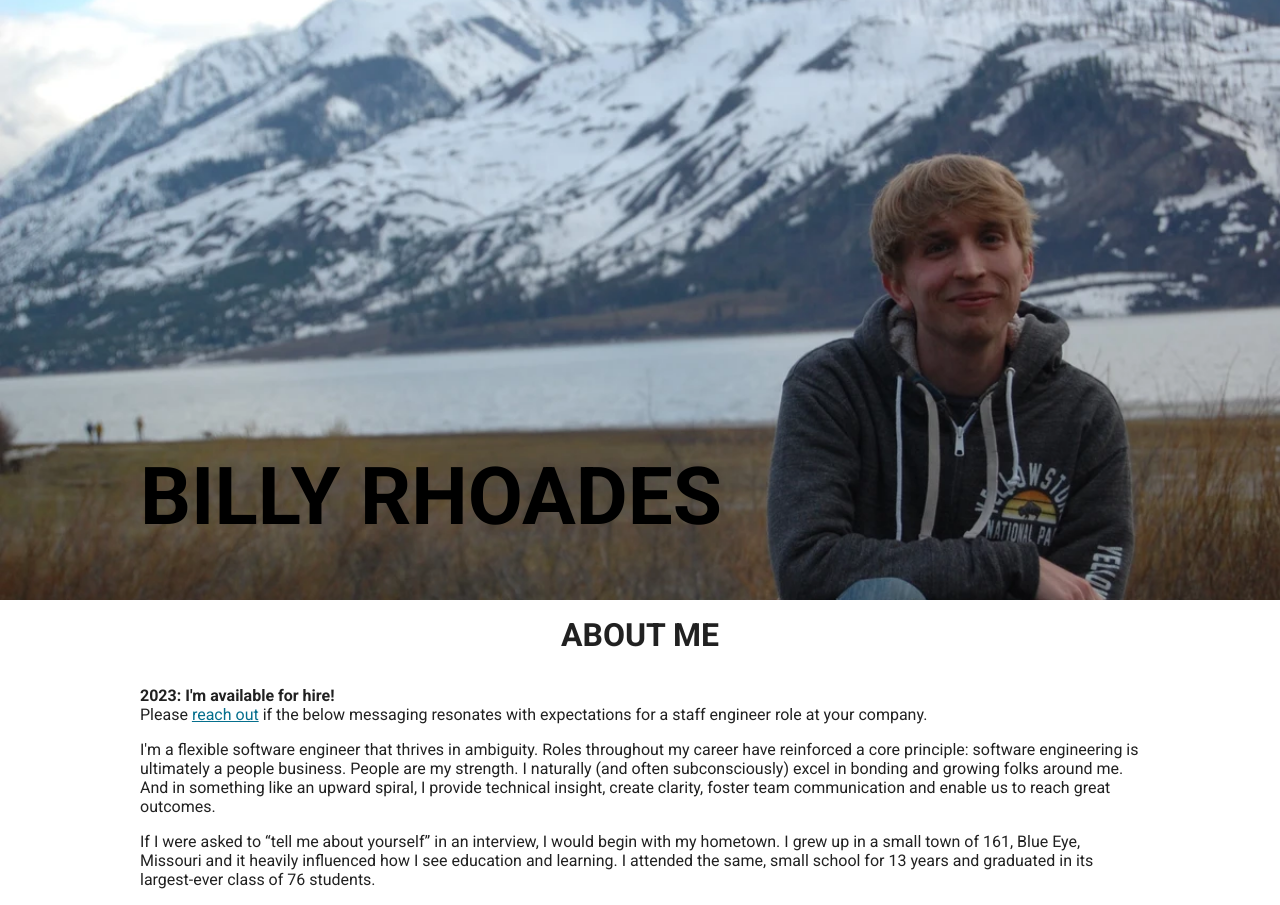
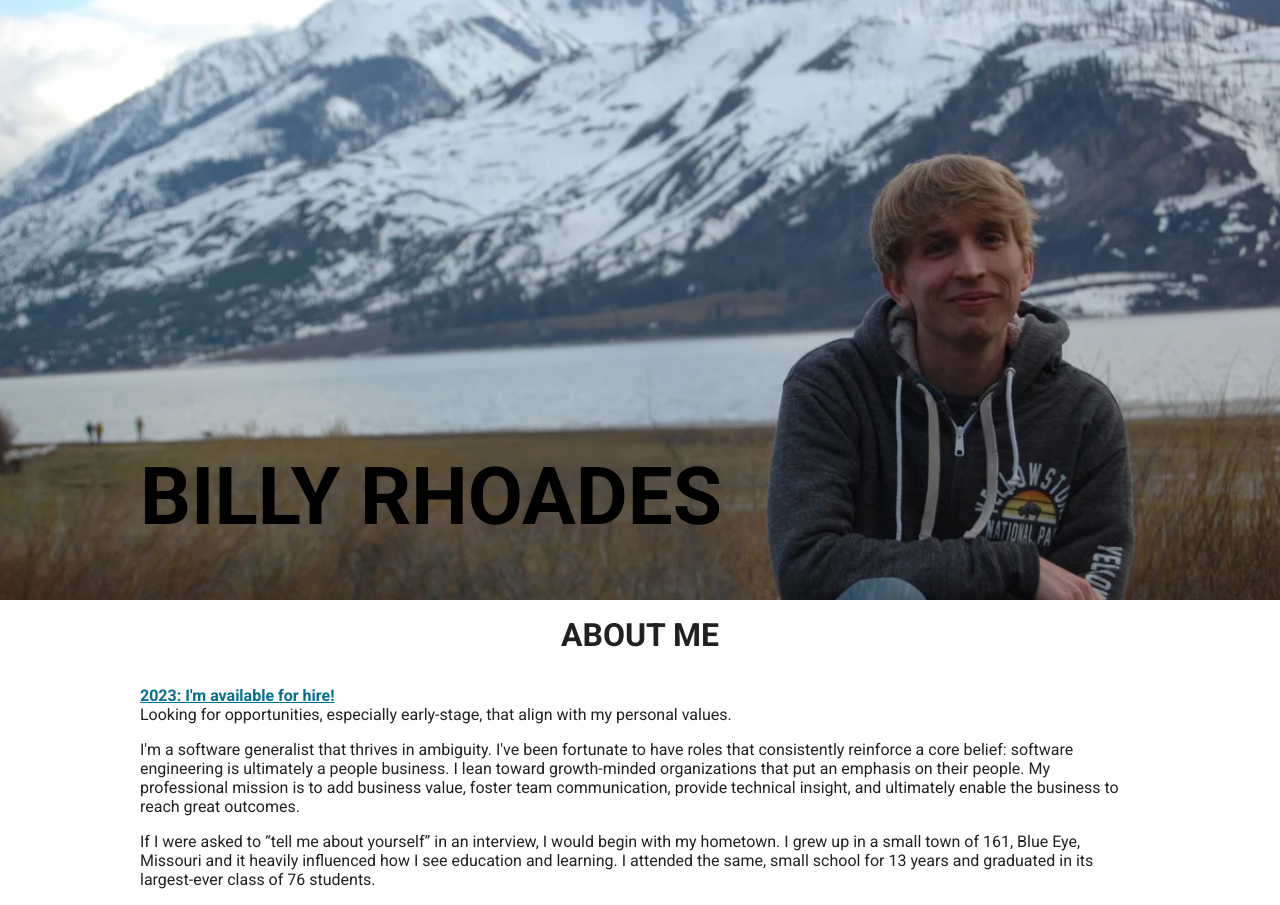
Before and after one commit to brhoades/brod.es, a React app: page / in a window 1280 px wide. Shown: the top 905 px of the page. Built offline with nearby package versions, Linux system fonts and the light colour scheme.

Commit message:
update aboutme

```diff
--- a/src/components/sections/AboutMe.tsx
+++ b/src/components/sections/AboutMe.tsx
@@ -3,14 +3,14 @@ import * as React from 'react';
 export default () => (
   <React.Fragment>
     <p>
-      <strong>2023: I'm available for hire!</strong><br/> Please <a href="mailto:me@brod.es">reach out</a> if the below messaging resonates with expectations for a staff
-      engineer role at your company.
+      <strong>
+        <a href="mailto:jobs@brod.es">2023: I'm available for hire!</a>
+      </strong>
+      <br />
+      Looking for opportunities, especially early-stage, that align with my personal values.
     </p>
     <p>
-        I'm a flexible software engineer that thrives in ambiguity. Roles throughout my career have reinforced a core principle: software engineering is ultimately a
-        people business. People are my strength. I naturally (and often subconsciously) excel in bonding and growing folks around me.
-        And in something like an upward spiral, I provide technical insight, create clarity, foster team communication
-        and enable us to reach great outcomes.
+      I'm a software generalist that thrives in ambiguity. I've been fortunate to have roles that consistently reinforce a core belief: software engineering is ultimately a people business. I lean toward growth-minded organizations that put an emphasis on their people. My professional mission is to add business value, foster team communication, provide technical insight, and ultimately enable the business to reach great outcomes.
     </p>
 
     <p>If I were asked to “tell me about yourself” in an interview, I would begin with my hometown. I grew up in a small town of 161, Blue Eye, Missouri and it heavily influenced how I see education and learning. I attended the same, small school for 13 years and graduated in its largest-ever class of 76 students.</p>
```
